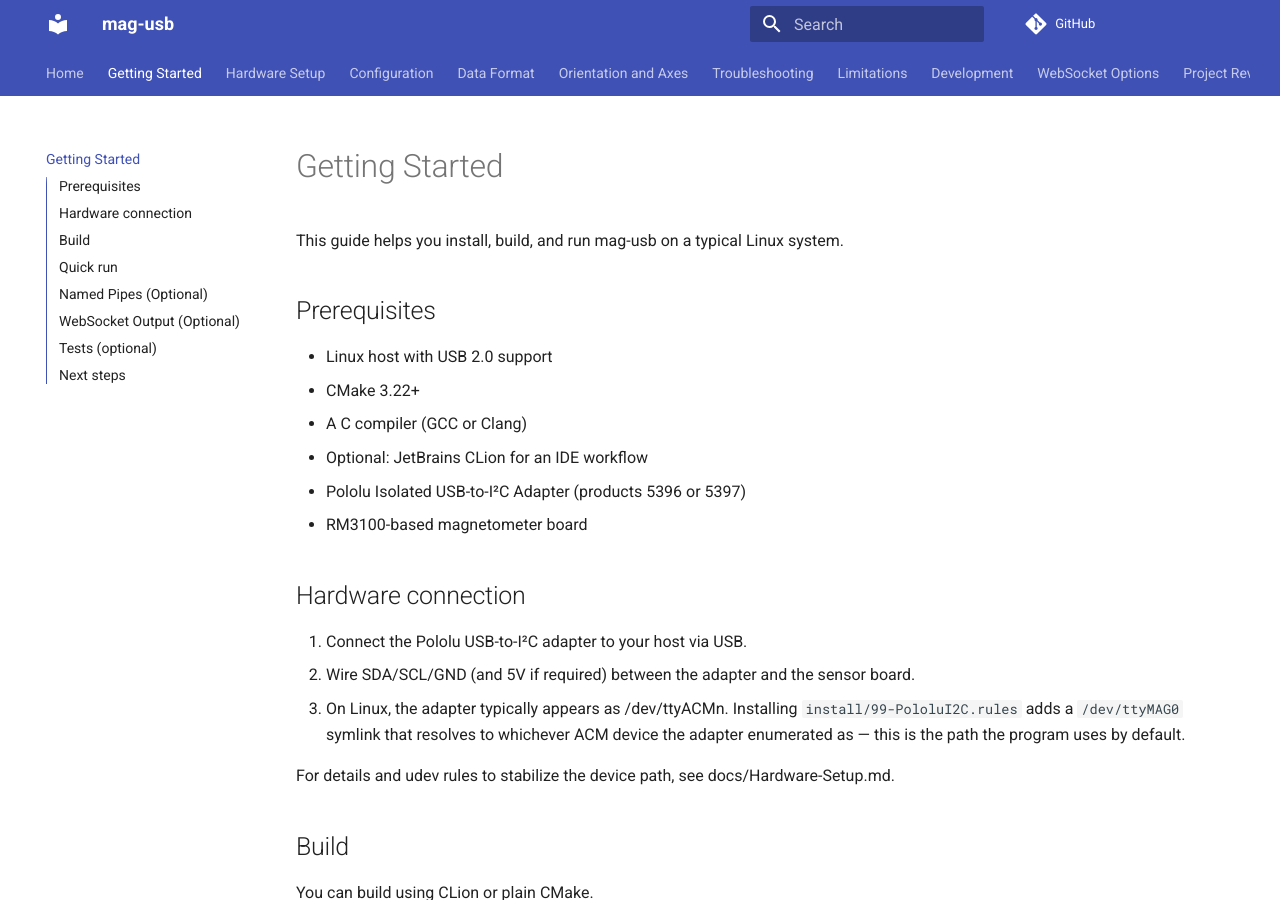
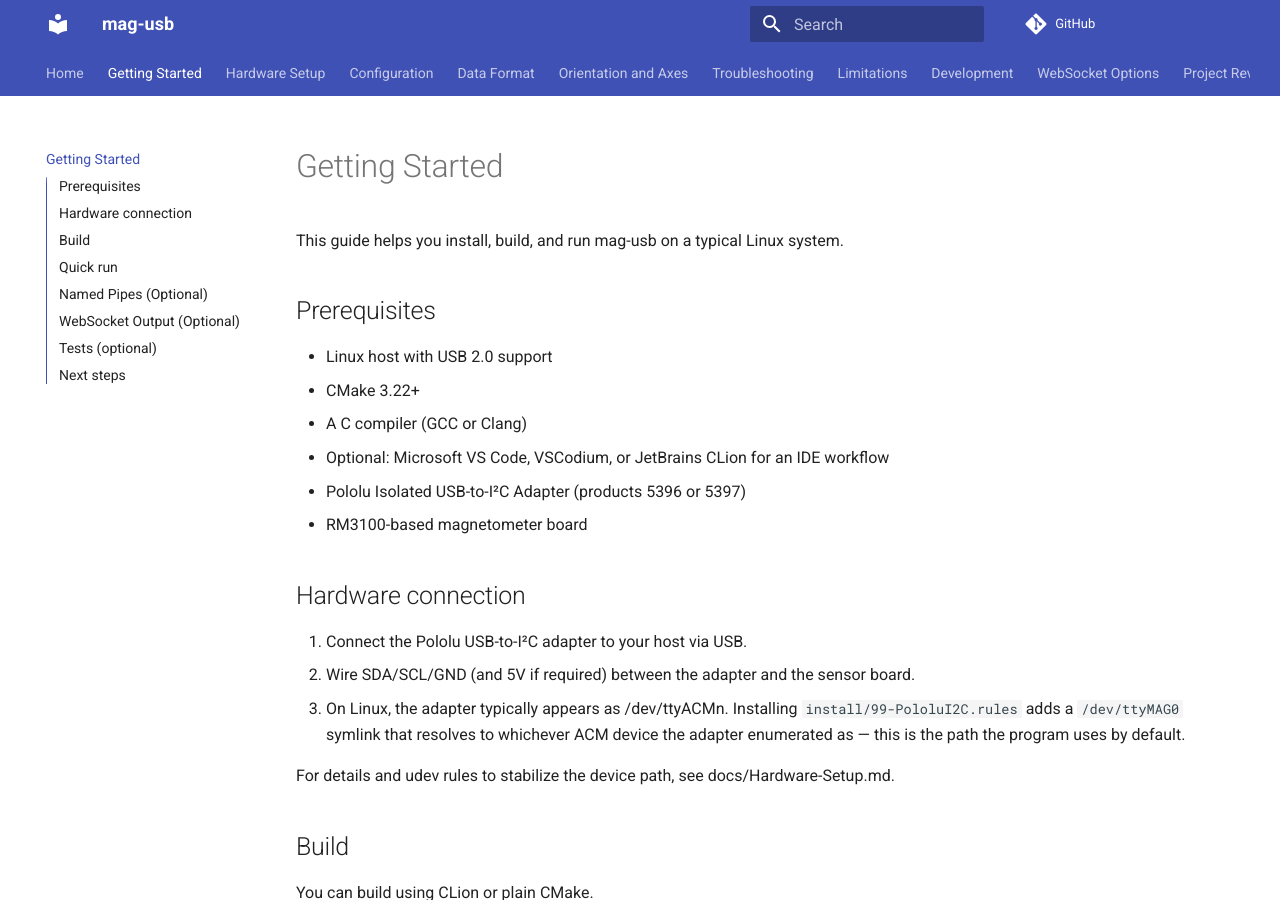
Before and after one commit to wittend/mag-usb, an MkDocs documentation site: the page built from docs/Getting-Started.md, in a window 1280 px wide and 900 px high. Built offline with MkDocs 1.6.1 and Material for MkDocs 9.7.7, drawn with Linux system fonts in a browser that asks for light colours; comment, search, counter and statistics services are not loaded.

Commit message:
Some edits to existing documentation files.

```diff
--- a/docs/Getting-Started.md
+++ b/docs/Getting-Started.md
@@ -6,7 +6,7 @@ This guide helps you install, build, and run mag-usb on a typical Linux system.
 - Linux host with USB 2.0 support
 - CMake 3.22+
 - A C compiler (GCC or Clang)
-- Optional: JetBrains CLion for an IDE workflow
+- Optional: Microsoft VS Code, VSCodium, or JetBrains CLion for an IDE workflow
 - Pololu Isolated USB-to-I²C Adapter (products 5396 or 5397)
 - RM3100-based magnetometer board
 
```
Also changed, not shown: README.md (+2 -2 lines), docs/Hardware-Setup.md (+4 -2 lines).
